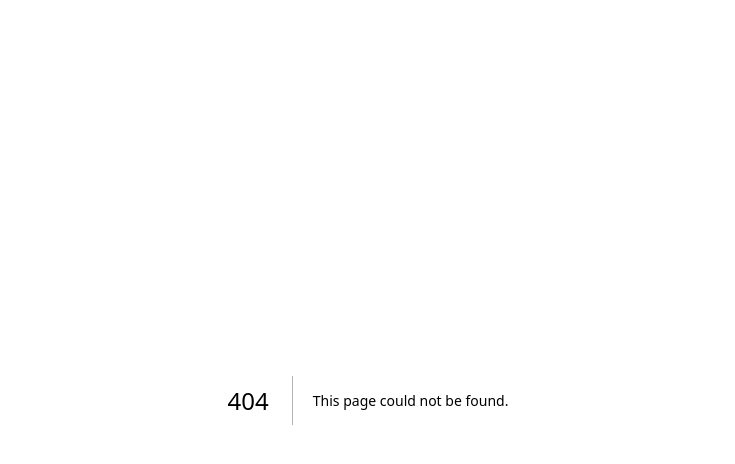
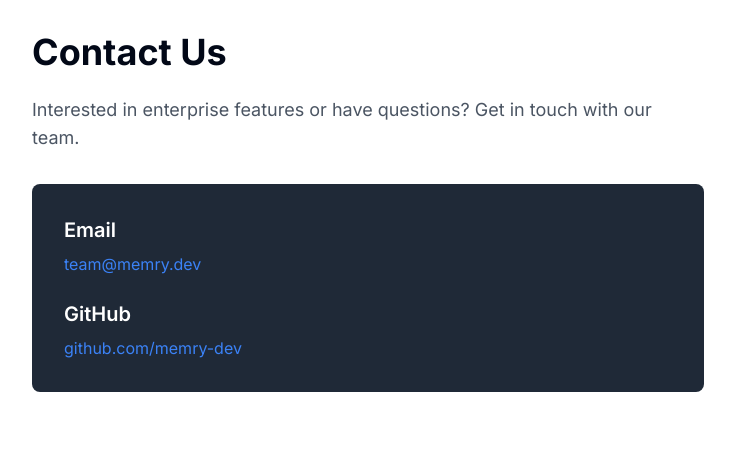
Before and after one commit to alaasumrain/memry-landing, a Next.js app: page /contact in a window 1280 px wide. Before the commit this address had no page. Shown: the top 464 px of the page, without its empty margins (272-1007 px from the left). Built offline with nearby package versions, Linux system fonts and the light colour scheme.

Commit message:
Add placeholder pages and fix route handling

```diff
--- /dev/null
+++ b/src/app/contact/page.tsx
@@ -0,0 +1,33 @@
+export default function ContactPage() {
+  return (
+    <main className="min-h-screen p-8">
+      <div className="max-w-2xl mx-auto">
+        <h1 className="text-4xl font-bold mb-6">Contact Us</h1>
+        <p className="text-lg text-gray-600 mb-8">
+          Interested in enterprise features or have questions? Get in touch with our team.
+        </p>
+        <div className="bg-gray-800 rounded-lg p-8">
+          <div className="space-y-6">
+            <div>
+              <h2 className="text-xl font-semibold text-white mb-2">Email</h2>
+              <a href="mailto:team@memry.dev" className="text-blue-500 hover:text-blue-400">
+                team@memry.dev
+              </a>
+            </div>
+            <div>
+              <h2 className="text-xl font-semibold text-white mb-2">GitHub</h2>
+              <a
+                href="https://github.com/memry-dev"
+                target="_blank"
+                rel="noopener noreferrer"
+                className="text-blue-500 hover:text-blue-400"
+              >
+                github.com/memry-dev
+              </a>
+            </div>
+          </div>
+        </div>
+      </div>
+    </main>
+  );
+}
--- /dev/null
+++ b/src/app/demo/page.tsx
@@ -0,0 +1,8 @@
+export default function DemoPage() {
+  return (
+    <main className="min-h-screen p-8">
+      <h1 className="text-4xl font-bold mb-6">Interactive Demo</h1>
+      <p className="text-lg text-gray-600">Coming soon...</p>
+    </main>
+  );
+}
--- /dev/null
+++ b/src/app/docs/page.tsx
@@ -0,0 +1,8 @@
+export default function DocsPage() {
+  return (
+    <main className="min-h-screen p-8">
+      <h1 className="text-4xl font-bold mb-6">Documentation</h1>
+      <p className="text-lg text-gray-600">Coming soon...</p>
+    </main>
+  );
+}
--- /dev/null
+++ b/src/app/signup/page.tsx
@@ -0,0 +1,17 @@
+export default function SignupPage() {
+  return (
+    <main className="min-h-screen p-8">
+      <div className="max-w-md mx-auto">
+        <h1 className="text-4xl font-bold mb-6">Get Started with Memry</h1>
+        <p className="text-lg text-gray-600 mb-8">
+          Create your account to start building smarter AI applications with persistent memory.
+        </p>
+        <div className="bg-gray-800 rounded-lg p-8">
+          <p className="text-center text-gray-400">
+            Early access coming soon. Join our waitlist to be notified when we launch.
+          </p>
+        </div>
+      </div>
+    </main>
+  );
+}
--- /dev/null
+++ b/src/app/types/routes.ts
@@ -0,0 +1,7 @@
+export type Route =
+  | "/"
+  | "/docs"
+  | "/demo"
+  | "/signup"
+  | "/contact"
+  | (string & {});
--- a/src/components/ui/gradient-button.tsx
+++ b/src/components/ui/gradient-button.tsx
@@ -1,3 +1,5 @@
+'use client';
+
 import Link from 'next/link';
 import { ReactNode } from 'react';
 
```
